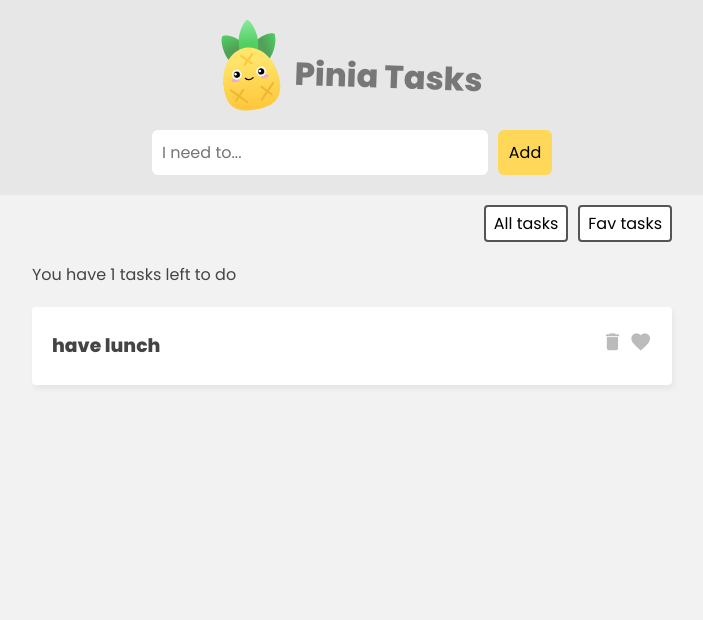
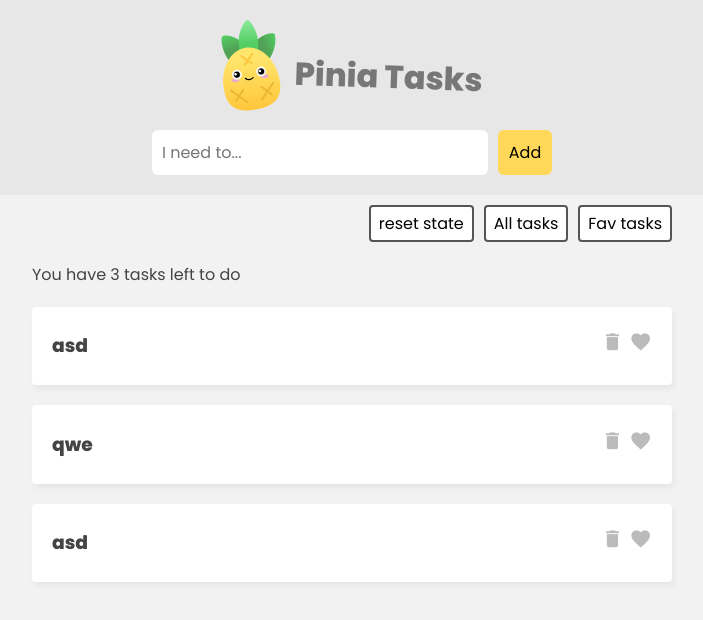
Before and after one commit to MrtnBck/pinia-tasks, a Vue app: page / in a window 1280 px wide. Shown: the top 620 px of the page, without its empty margins (288-991 px from the left). Built offline with nearby package versions, Linux system fonts and the light colour scheme; data requests are answered from the project's data file.

Commit message:
feat: resetting state

```diff
--- a/data/db.json
+++ b/data/db.json
@@ -1,9 +1,19 @@
 {
   "tasks": [
     {
-      "title": "have lunch",
+      "title": "asd",
       "isFav": false,
-      "id": 8364
+      "id": 6911
+    },
+    {
+      "title": "qwe",
+      "isFav": false,
+      "id": 3478
+    },
+    {
+      "title": "asd",
+      "isFav": false,
+      "id": 8916
     }
   ]
 }
--- a/src/App.vue
+++ b/src/App.vue
@@ -11,34 +11,38 @@
 </div>
     <!-- filter -->
     <nav class="filter">
+       <!-- store will be reset tot the original state -->
+    <button class='reset-button' @click="taskStore.$reset">reset state</button>
       <button @click="filter = 'all'">All tasks</button>
       <button @click="filter = 'favs'">Fav tasks</button>
     </nav>
 
     <!-- loading -->
-    <div class="loading" v-if='taskStore.loading'>Loading tasks...</div>
+    <div class="loading" v-if='loading'>Loading tasks...</div>
 
     <!--  task list -->
     <div class="task-list" v-if="filter === 'all'">
-      <p>You have {{ taskStore.totalCount }} tasks left to do</p>
-      <div v-for="task in taskStore.tasks" :key="task.id">
+      <p>You have {{ totalCount }} tasks left to do</p>
+      <div v-for="task in tasks" :key="task.id">
         <task-details :task="task"></task-details>
       </div>
     </div>
 
     <!-- fav list -->
     <div class="task-list" v-if="filter === 'favs'">
-      <p>You have {{ taskStore.favCount }} favs left to do</p>
+      <p>You have {{ favCount }} favs left to do</p>
 
-      <div v-for="task in taskStore.favs" :key="task.id">
+      <div v-for="task in favs" :key="task.id">
         <task-details :task="task"></task-details>
       </div>
     </div>
+
   </main>
 </template>
 
 <script>
 import { ref } from "vue";
+import { storeToRefs } from "pinia";
 import { useTaskStore } from "./stores/TaskStore";
 import TaskDetails from "./components/TaskDetails.vue";
 import TaskForm from './components/TaskForm.vue'
@@ -48,13 +52,15 @@
   setup() {
     const taskStore = useTaskStore();
 
+    const {tasks, loading, favs, totalCount, favCount } = storeToRefs(taskStore)
+
     const filter = ref("all");
 
 
     //fetch tasks
     taskStore.getTasks()
 
-    return { taskStore, filter };
+    return { taskStore, filter, tasks, loading, favs, totalCount, favCount };
   },
 };
 </script>
--- a/src/assets/main.css
+++ b/src/assets/main.css
@@ -8,6 +8,7 @@
 body * {
   font-family: "Poppins";
 }
+
 
 /* header */
 header {
--- a/src/stores/TaskStore.js
+++ b/src/stores/TaskStore.js
@@ -5,6 +5,7 @@
     tasks: [],
     loading: false,
   }),
+
   getters: {
     favs() {
       return this.tasks.filter((task) => task.isFav);
```
